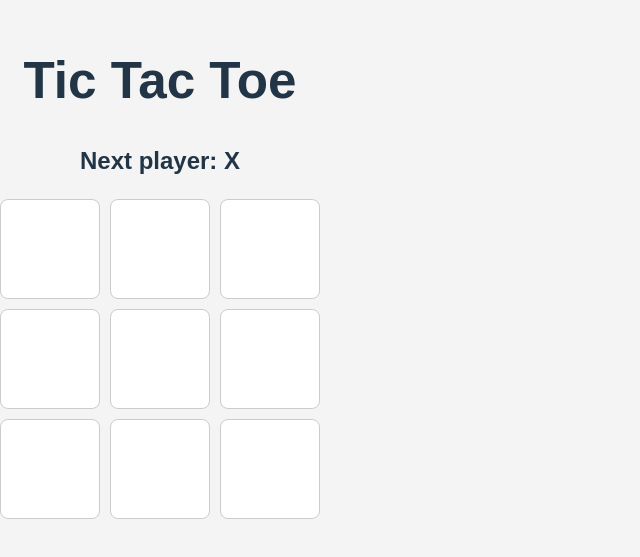
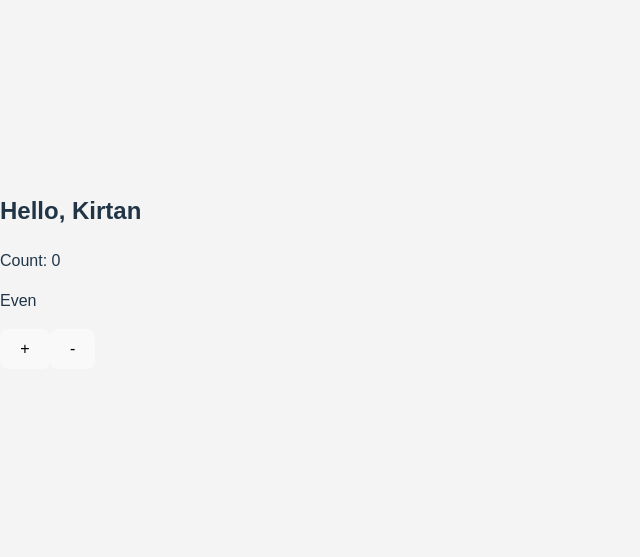
Before and after one commit to kirtangajjar19/tic_tac_toe, a React (Vite) app: page / in a window 1280 px wide. Shown: the part 129-686 px from the top of the page, without its empty margins (0-640 px from the left). Built offline with nearby package versions, Linux system fonts and the light colour scheme.

Commit message:
Refactor App component to use ExampleCounter
Removed the game logic and replaced it with an ExampleCounter component.

```diff
--- a/src/App.jsx
+++ b/src/App.jsx
@@ -1,61 +1,12 @@
-import { useState } from "react";
 import "./App.css";
+import ExampleCounter from "./components/ExampleCounter";
 
-export default function App() {
-  const [squares, setSquares] = useState(Array(9).fill(null));
-  const [xIsNext, setXIsNext] = useState(true);
-
-  function handleClick(index){
-    if(squares[index] || calculateWinner(squares)) {
-      return;
-    }
-    const newSquares = squares.slice();
-    newSquares[index] = xIsNext ? "X" : "O";
-    setSquares(newSquares);
-    setXIsNext(!xIsNext);
-  }
-
-
-const winner = calculateWinner(squares);
-const status = winner
-  ? `Winner: ${winner}`
-  : `Next player: ${xIsNext ? "X" : "O"}`;
-
+function App() {
   return (
-    <div className="game">
-      <h1>Tic Tac Toe</h1>
-      <h2>{status}</h2>
-      <div className="board">
-        {squares.map((value, index) => (
-          <button
-            key={index}
-            className="square"
-            onClick={() => handleClick(index)}
-          >
-            {value}
-          </button>
-        ))}
-      </div>
+    <div>
+      <ExampleCounter name="Kirtan" />
     </div>
   );
 }
 
-function calculateWinner(squares) {
-  const lines = [
-    [0, 1, 2],
-    [3, 4, 5],
-    [6, 7, 8],
-    [0, 3, 6],
-    [1, 4, 7],
-    [2, 5, 8],
-    [0, 4, 8],
-    [2, 4, 6],
-  ];
-  for (let i = 0; i < lines.length; i++) {
-    const [a, b, c] = lines[i];
-    if (squares[a] && squares[a] === squares[b] && squares[a] === squares[c]) {
-      return squares[a];
-    }
-  }
-  return null;
-}
+export default App;
```
